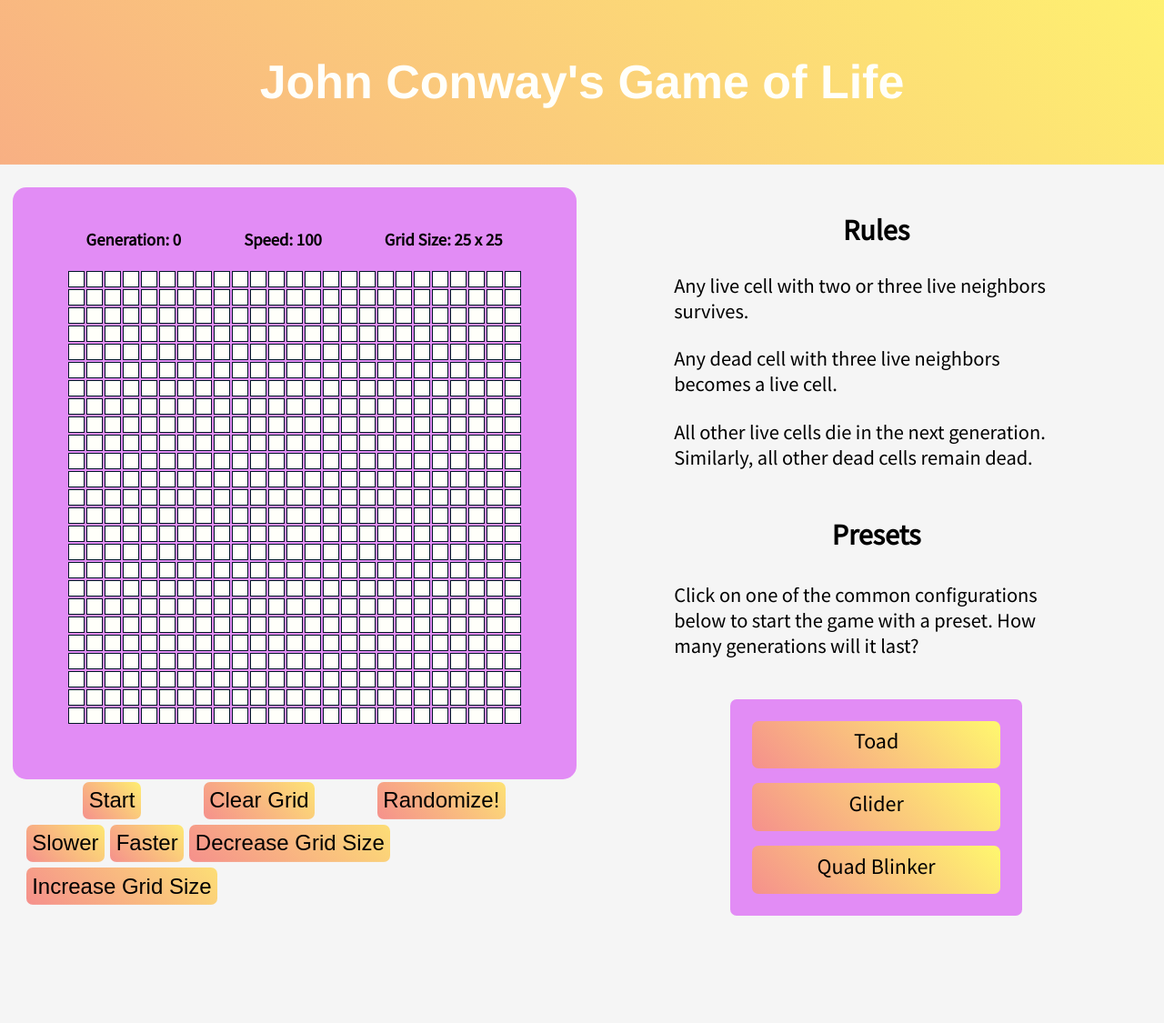
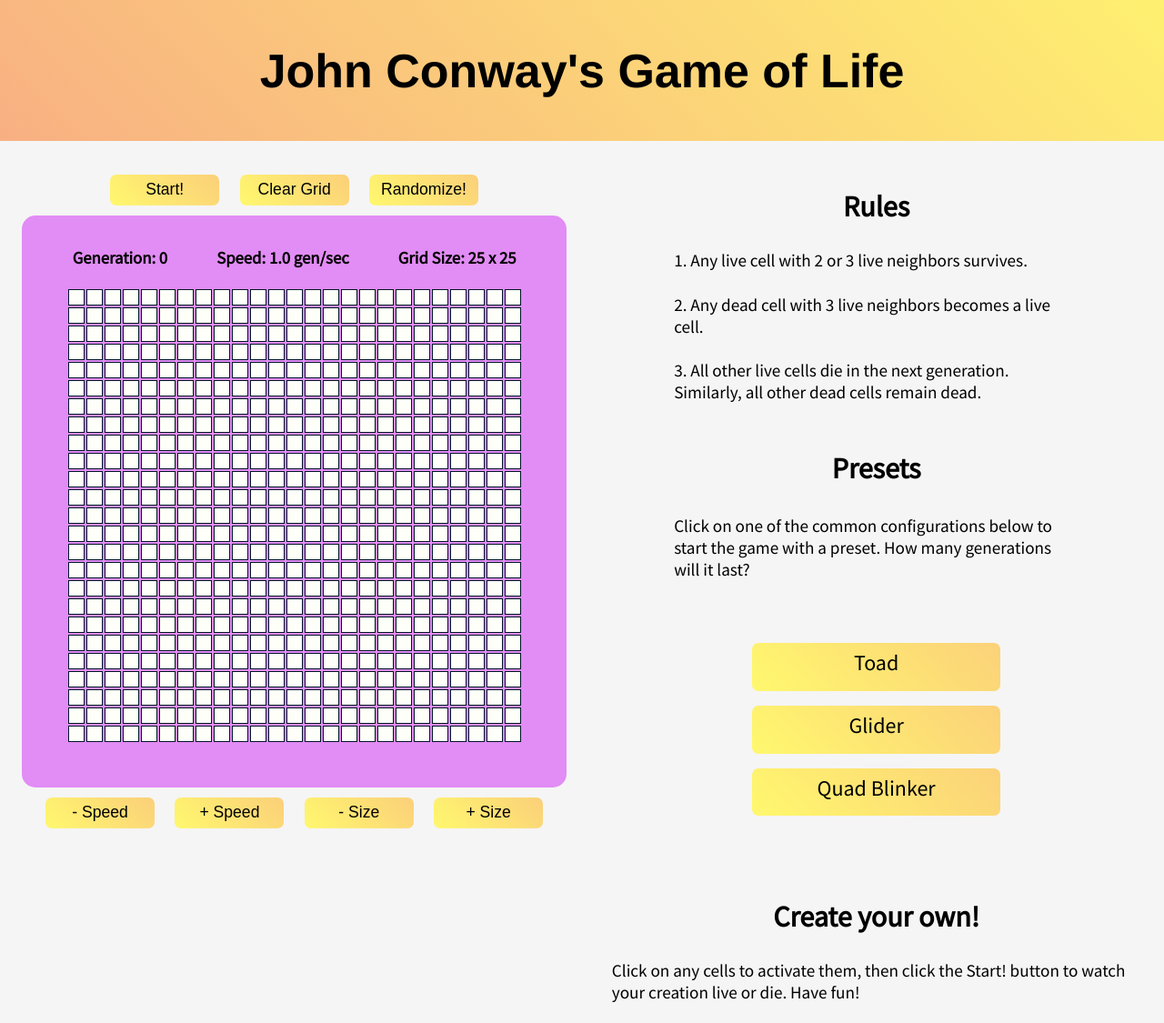
Before and after one commit to haileyhansard/conways-game-of-life, a React app in the folder game-of-life/: page / in a window 1280 px wide. Shown: the whole page at 91% size. Before the commit the page ends 1073 px from the top, so only its background shows below. Built offline with nearby package versions, Linux system fonts and the light colour scheme.

Commit message:
Fixed increase, decrease size when grid is larger

```diff
--- a/game-of-life/src/Components/App.css
+++ b/game-of-life/src/Components/App.css
@@ -24,7 +24,8 @@
 
   font-family: 'Arimo', sans-serif;
   font-size: calc(10px + 2vmin);
-  color: #fffffa;
+  /* color: #fffffa; */
+  color: black;
 
   min-height: 10vh;
   display: flex;
--- a/game-of-life/src/Components/App.js
+++ b/game-of-life/src/Components/App.js
@@ -4,23 +4,20 @@ import './App.css';
 
 import Grid from './Grid';
 import GameControls from './GameControls';
+import MainButtons from './MainButtons';
 import PresetConfigurations from './PresetConfigurations';
 
-
-
-// const numRows = 25;
-//const numCols = 25;
-
 //these 8 operations represent the movements of the neighbors. subtract 1 to go up a row, increase the row value to go down one.
+//each operation represents a cell location
 const operations = [
+	[-1, 0],
+	[-1, 1],
+	[-1, -1],
 	[0, 1],
 	[0, -1],
+	[1, 1],
+	[1, 0],
 	[1, -1],
-  [-1, 1],
-  [1, 1],
-  [-1, -1],
-  [1, 0],
-  [-1, 0]
 ];
 
 // let Toad = require('../../assets/Game_of_life_toad.gif');
@@ -62,10 +59,10 @@ function App() {
 	const [numRows, setNumRows] = useState(25);
 	const [grid, setGrid] = useState(generateEmptyGrid(numRows));
 	const [generation, setGeneration] = useState(0);
-	const [speed, setSpeed] = useState(100);
+	const [speed, setSpeed] = useState(1000);
 	const [running, setRunning] = useState(false); //when button is clicked, running the simulation is toggled on and off
 
-	//this will allow 'running' to continue and not change its value unless until intended
+	//this will allow 'running' to continue and not change its value unless intended
 	const runningRef = useRef(running);
 	runningRef.current = running
 
@@ -83,20 +80,14 @@ function App() {
   	}, [speed])
 
   	const clearGrid = () => {
-    	setGrid(generateEmptyGrid(numRows))
-    	setGeneration(0)
+    	setGrid(generateEmptyGrid(numRows));
+		setGeneration(0);
+		setRunning(false);
+		setSpeed(1000);
   	}
 
-
-  	const runSimulation = useCallback(() => {
-    // see if not currently running, then return
-    	if (!runningRef.current) {
-      	return;
-    	}
-    //whenever ^^ this is false, it will die, our kill condition for the recursive function
-
-    // simulate
-		setGrid(g => {
+	  //function that checks the position of the neighboring cells to determine how many neighbors surround a live cell, using npm package immer with keyword 'produce' to give us access to current grid and a new copy of the grid that is being changed.
+	const checkNeighbors = useCallback(g => {
 		return produce(g, gridCopy => {
         	for (let i = 0; i < numRows; i++) {
         		for (let k = 0; k < numRows; k++) {
@@ -118,11 +109,22 @@ function App() {
         		}
         	}
       	});
-    	});
+	}, [numRows])
+
+
+  	const runSimulation = useCallback(() => {
+    // see if not currently running, then return
+    	if (!runningRef.current) {
+      	return;
+    	}
+    //whenever ^^ this is false, it will die, our kill condition for the recursive function
+
+    // simulate the game by checking the neighboring cells
+		setGrid(checkNeighbors);
 
 		setGeneration(g => g + 1); //counts the generations
     	setTimeout(runSimulation, speedRef.current);  //setTimeout for seconds between iterations
-  	}, []);
+  	}, [checkNeighbors]);
 
 	const createPresetGrid = (matrix, startingPoint) => {
     	let row;
@@ -131,20 +133,17 @@ function App() {
       		const mid = Math.floor(numRows / 2);
       		row = mid;
       		col = mid;
-    	}
-    	else {
+    	} else {
       		row = startingPoint[0];
       		col = startingPoint[1];
     	}
-
     	clearGrid();
 		setGrid(g => produce(g, presetGrid => {
       		matrix.forEach(([x, y]) => {
         		const newRow = row + x;
         		const newCol = col + y;
         		presetGrid[newRow][newCol] = 1;
-      		})
-
+      		});
       		return presetGrid;
     	}));
   	}
@@ -156,10 +155,19 @@ function App() {
       		</header>
       		<main>
         		<div className="left-grid-and-controls">
+					<MainButtons
+						  runSimulation={runSimulation}
+						  clearGrid={clearGrid}
+						  setGrid={setGrid}
+						  running={running}
+						  setRunning={setRunning}
+						  runningRef={runningRef}
+						  numRows={numRows}
+					/>
 					<div className="grid-card">
 						<div className="settings">
 							<h3>Generation: {generation}</h3>
-							<h3>Speed: {speed}</h3>
+							<h3>Speed: {(1/(speed/1000)).toFixed(1)} gen/sec</h3>
 							<h3>Grid Size: {numRows} x {numRows}</h3>
           				</div>
 						<Grid
@@ -169,12 +177,7 @@ function App() {
 						/>
 					</div>
 					<GameControls
-						setGrid={setGrid}
-						runSimulation={runSimulation}
-						clearGrid={clearGrid}
 						running={running}
-						setRunning={setRunning}
-						runningRef={runningRef}
 						numRows={numRows}
 						setNumRows={setNumRows}
 						generation={generation}
@@ -186,9 +189,9 @@ function App() {
 				<div className="right-rules-and-presets">
 					<div className="rules-section">
 						<h2>Rules</h2>
-						<p>Any live cell with two or three live neighbors survives.</p>
-						<p>Any dead cell with three live neighbors becomes a live cell.</p>
-						<p>All other live cells die in the next generation. Similarly, all other dead cells remain dead.</p>
+						<p>1. Any live cell with 2 or 3 live neighbors survives.</p>
+						<p>2. Any dead cell with 3 live neighbors becomes a live cell.</p>
+						<p>3. All other live cells die in the next generation. Similarly, all other dead cells remain dead.</p>
 					</div>
         			<div className="presets-section">
 						<h2>Presets</h2>
@@ -197,7 +200,6 @@ function App() {
 							{presets.map(preset => {
 								return <PresetConfigurations
 									key={presets.name}
-									key={presets.img}
 									{...preset}
 									numRows={numRows}
 									clearGrid={clearGrid}
@@ -206,6 +208,10 @@ function App() {
 							})}
 						</div>
         			</div>
+					<div>
+						<h2>Create  your own!</h2>
+						<p>Click on any cells to activate them, then click the Start! button to watch your creation live or die. Have fun!</p>
+					</div>
 				</div>
       		</main>
     	</div> //end div for App
--- a/game-of-life/src/Components/GameControls.js
+++ b/game-of-life/src/Components/GameControls.js
@@ -2,16 +2,9 @@ import React from 'react';
 
 const GameControls = props => {
     const {
-        generateEmptyGrid,
-        runSimulation,
-        clearGrid,
-        setGrid,
         running,
-        setRunning,
-        runningRef,
         numRows,
         setNumRows,
-        generation,
         setGeneration,
         speed,
         setSpeed,
@@ -28,51 +21,21 @@ const GameControls = props => {
     }
 
     const slower = () => {
-        if (speed < 2000) setSpeed(speed +250)
+        if (speed < 2000) setSpeed(speed + 300)
     }
 
     const faster = () => {
-        if (speed > 250) setSpeed(speed - 250)
+        if (speed > 300) setSpeed(speed - 300)
     }
 
     return (
         <div className="game-controls">
-            <div className="first-set-buttons">
-                <button
-                    onClick={() => {
-                        setRunning(!running);
-                        if (!running) {
-                        runningRef.current = true;
-                        runSimulation()
-                        }
-                    }}
-                >
-                    {running ? 'Stop' : 'Start' }
-                </button>
-
-                <button onClick={() => clearGrid()}>Clear Grid</button>
-
-
-                <button
-                    onClick={() => {
-                        const rows = [];
-                        for (let i = 0; i < numRows; i++) {
-                            const row =[]
-                            for (let k = 0; k < numRows; k++) {
-                                row.push(Math.random() > 0.7 ? 1 : 0)
-                            } //70% chance of getting a 0
-                            rows.push(row)
-                        }
-                        setGrid(rows);
-                    }}
-                >
-                    Randomize!
-                </button>
+            <div className="control-buttons">
+                <button onClick={slower}>- Speed</button>
+                <button onClick={faster}>+ Speed</button>
+                <button disabled={running} onClick={decreaseSize}> - Size</button>
+                <button disabled={running} onClick={increaseSize}>+ Size</button>
             </div>
-                <button onClick={slower}>Slower</button>
-                <button onClick={faster}>Faster</button>
-                <button disabled={running} onClick={decreaseSize}>Decrease Grid Size</button>
-                <button disabled={running} onClick={increaseSize}>Increase Grid Size</button>
         </div>
     )
 }
@@ -80,8 +43,8 @@ const GameControls = props => {
 export default GameControls;
 
 //TODO:
-// -  it seems like the game is not playing on the increased grid size, it adds random cells but they do not play.
+// x UPDATE: this now is fixed. --  it seems like the game is not playing on the increased grid size, it adds random cells but they do not play.
 // x UPDATE: this is how its supposed to work. -- the generations keep running even after all cells have stopped moving. need to fix this.
 // - if time, add Pulsar, 5 cell line, or blinker preset configs to PresetConfigurations
-// - make sense of the speed display. right now its Speed: 100. 100 what? Make it gen/sec if possible
+// x UPDATE: added gen/sec to disaply. -- make sense of the speed display. right now its Speed: 100. 100 what? Make it gen/sec if possible
 // if time, add images for each preset to show an example
--- a/game-of-life/src/Components/Grid.js
+++ b/game-of-life/src/Components/Grid.js
@@ -34,6 +34,6 @@ const Grid = ({ grid, setGrid, running }) => {
         ))}
       </div>
     );
-  }
+};
 
 export default Grid;
--- /dev/null
+++ b/game-of-life/src/Components/MainButtons.js
@@ -0,0 +1,51 @@
+import React from 'react';
+
+const MainButtons = props => {
+    const {
+        runSimulation,
+        clearGrid,
+        setGrid,
+        running,
+        setRunning,
+        runningRef,
+        numRows,
+    } = props;
+
+    return (
+        <div className="main-buttons">
+            <div className="first-set-buttons">
+                <button
+                    onClick={() => {
+                        setRunning(!running);
+                        if (!running) {
+                        runningRef.current = true;
+                        runSimulation()
+                        }
+                    }}
+                >
+                    {running ? 'Stop' : 'Start!' }
+                </button>
+
+                <button onClick={() => clearGrid()}>Clear Grid</button>
+
+                <button
+                    onClick={() => {
+                        const rows = [];
+                        for (let i = 0; i < numRows; i++) {
+                            const row =[]
+                            for (let k = 0; k < numRows; k++) {
+                                row.push(Math.random() > 0.7 ? 1 : 0)
+                            } //70% chance of getting a 0
+                            rows.push(row)
+                        }
+                        setGrid(rows);
+                    }}
+                >
+                    Randomize!
+                </button>
+            </div>
+        </div>
+    );
+};
+
+export default MainButtons;
--- a/game-of-life/src/Components/PresetConfigurations.js
+++ b/game-of-life/src/Components/PresetConfigurations.js
@@ -6,7 +6,7 @@ import React from 'react';
     <div className="each-preset" onClick={() => createPresetGrid(matrix, startingPoint)}>
       {name}
     </div>
-  )
- }
+  );
+ };
 
 export default PresetConfigurations;
--- a/game-of-life/src/index.css
+++ b/game-of-life/src/index.css
@@ -1,4 +1,3 @@
-
 * {
   max-width: 100%;
 }
@@ -13,18 +12,16 @@ body{
   max-width: auto;
   display: flex;
   flex-direction: column;
-
   margin: 0 auto;
-  /* padding: 10px 10px; */
 }
 
 h1 {
   text-align: center;
-  padding: 2%;
+  padding: 1%;
 }
 
 p {
-  font-size: 1.4rem;
+  font-size: 1.2rem;
 }
 
 h2 {
@@ -47,8 +44,8 @@ main {
 
 .grid-card {
   background-color: #e28cf5;
-  border-radius: 15px;
-  padding: 2%;
+  border-radius:15px;
+  padding: 0.2%;
   /* margin-top: 7%; */
   display: flex;
   flex-direction: column;
@@ -91,22 +88,23 @@ main {
 
 .first-set-buttons {
   display: flex;
-  justify-content: space-evenly;
+  justify-content: space-between;
+  width: 100%
 }
 
 button {
   cursor: pointer;
   border: 0;
   padding: .4rem .4rem;
-  margin: .2rem;
-  font-size: 1.5rem;
-  background-image: linear-gradient(45deg, #f5908c, #fff86e,  #e28cf5 );
+  margin: .7rem;
+  font-size: 1.1rem;
+  background-image: linear-gradient(45deg, #fff86e, #f5908c);
   background-size: 300%;
   background-position: left;
   transition: background-position 1s;
   /* background-color: #e28cf5; */
   color: black;
-  width: auto;
+  width: 120px;
   border-radius: 7px;
 }
 
@@ -157,7 +155,8 @@ button:hover {
   padding: .4rem .4rem;
   margin: .5rem;
   font-size: 1.5rem;
-  background-image: linear-gradient(45deg, #f5908c, #fff86e );
+  background-image: linear-gradient(45deg, #fff86e, #f5908c);
+  background-size: 300%;
   height: 40px;
   width: 260px;
   text-align: center;
@@ -167,7 +166,7 @@ button:hover {
 }
 
 .presets-list {
-  background-color:#e28cf5;
+  /* background-color:#e28cf5; */
   border-radius: 7px;
   margin: 40px 40px;
   padding: 1rem;
```
Lines whose indentation alone changed are shown as unchanged.
